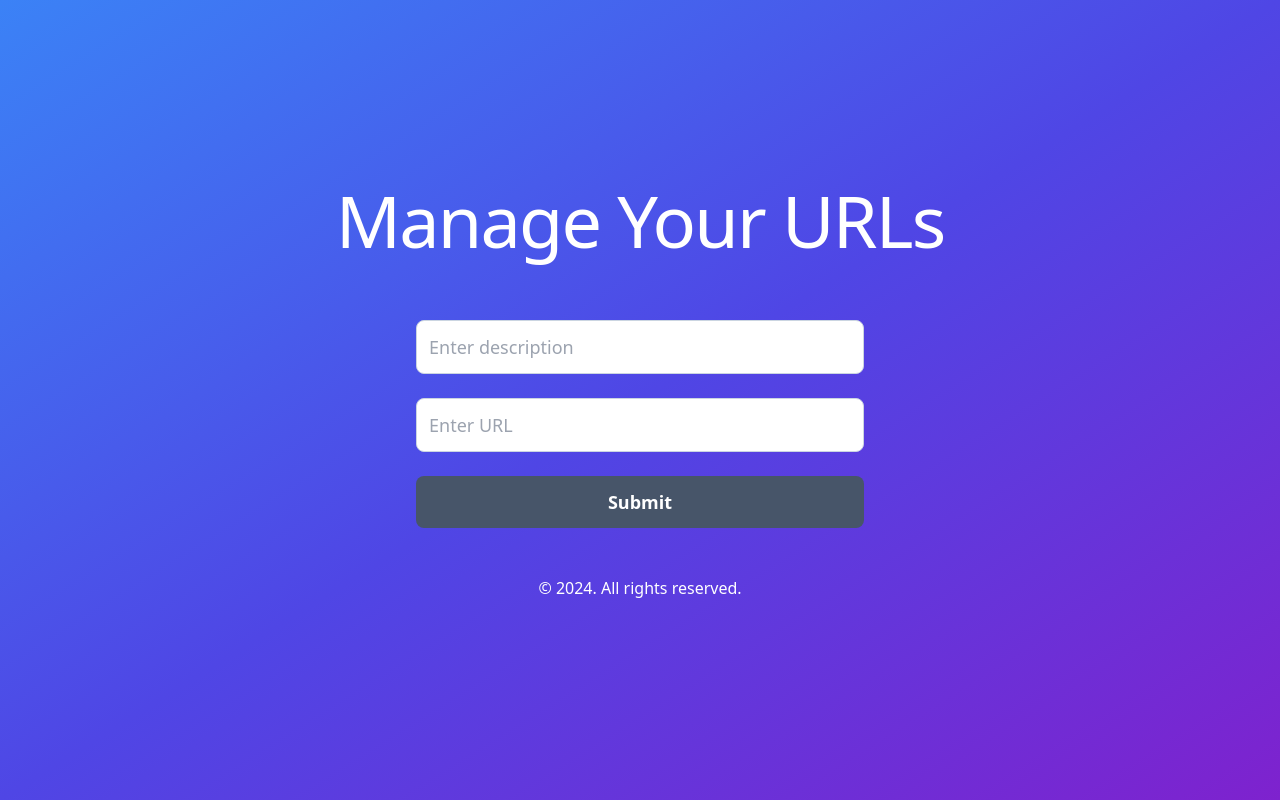
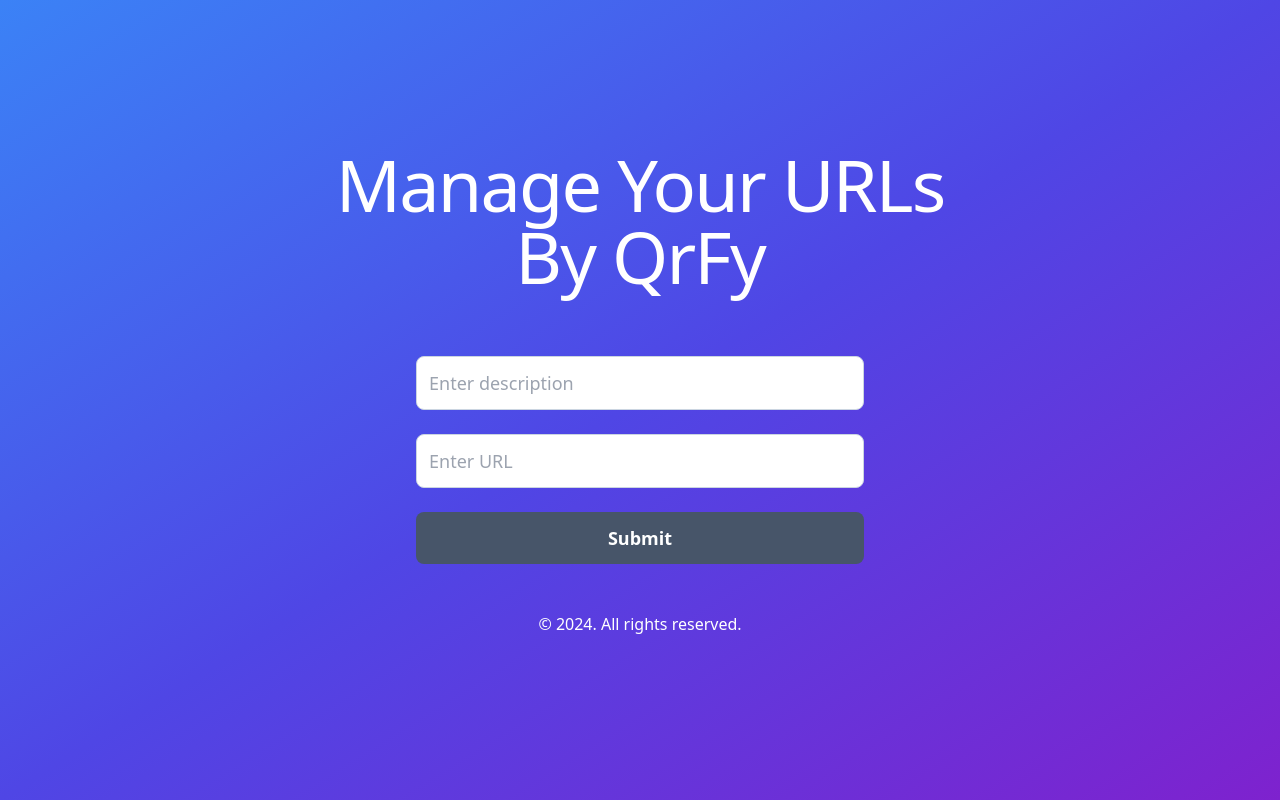
Before and after one commit to tarangsachaniy/QrFY, a Next.js app: page / in a window 1280 px wide. Built offline with nearby package versions, Linux system fonts and the light colour scheme.

Commit message:
"Update title text to include 'By QrFy'"

```diff
--- a/src/app/page.js
+++ b/src/app/page.js
@@ -63,7 +63,7 @@
     <div className="bg-gradient-to-br from-blue-500 via-indigo-600 to-purple-700 min-h-screen flex flex-col items-center justify-center text-white">
       {/* Title */}
       <h1 className="text-center text-4xl font-medium tracking-tight md:text-7xl mb-8">
-        Manage Your URLs
+        Manage Your URLs <br /> By QrFy
       </h1>
 
       {/* Form */}
```
